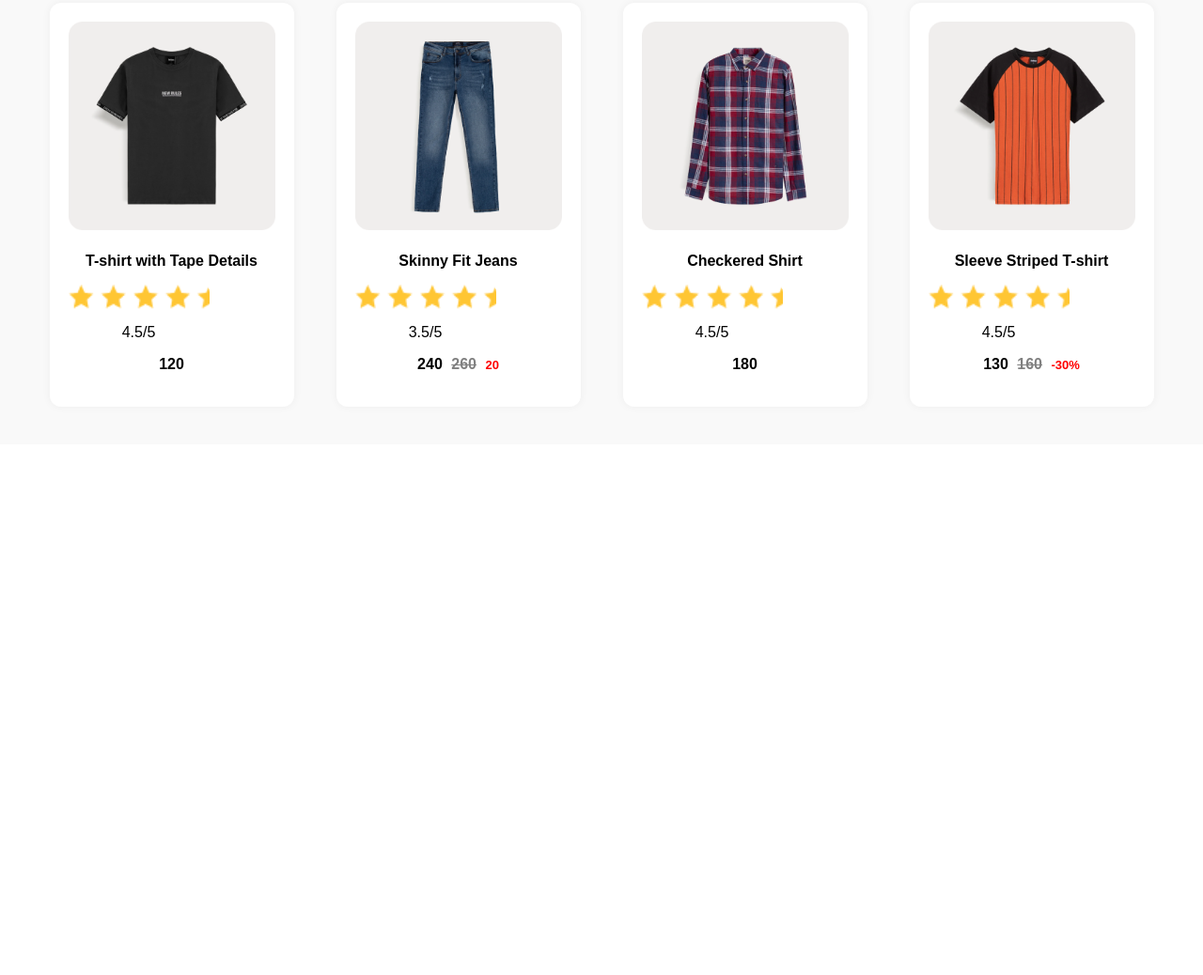
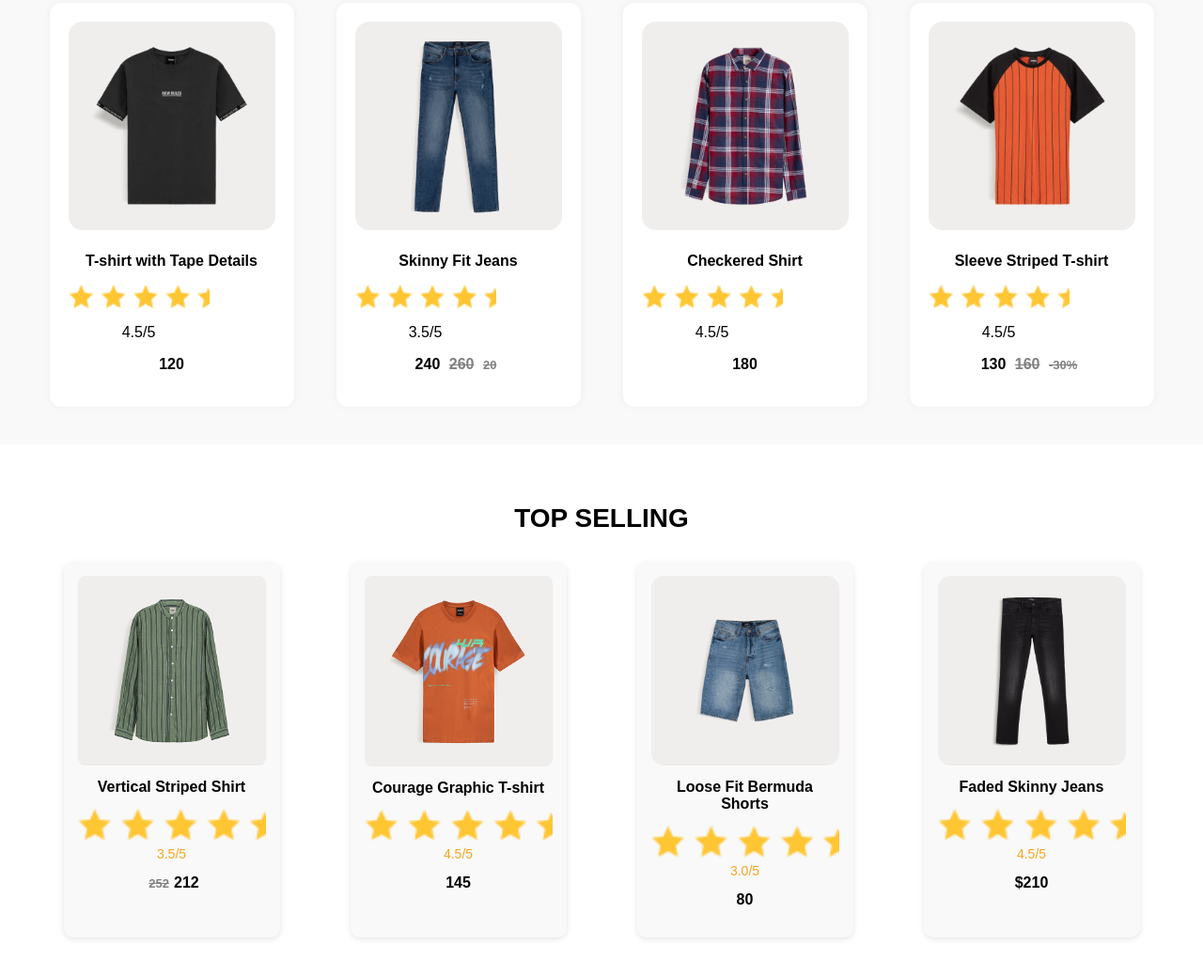
Before and after one commit to sikal-aymen/shop-co, a plain HTML site: page index.html in a window 1280 px wide. Shown: the part 872-1910 px from the top of the page at 94% size. Before the commit the page ends 1345 px from the top, so only its background shows below. Drawn offline with Linux system fonts and the light colour scheme.

Commit message:
top selling

```diff
--- a/index.html
+++ b/index.html
@@ -81,6 +81,34 @@
     </div>
     </div>
 </section>
-
+<section class="top-selling">
+    <h2>TOP SELLING</h2>
+    <div class="products">
+    <div class="product">
+        <img src="image/image 7r'.png" alt="Vertical Striped Shirt">
+        <h3>Vertical Striped Shirt</h3>
+        <p class="rating"><img src="image/Frame 10.png" alt=""> 3.5/5</p>
+        <p class="price"><span class="discount">252</span>212</p>
+    </div>
+    <div class="product">
+        <img src="image/rrrr.png" alt="Courage Graphic T-shirt">
+        <h3>Courage Graphic T-shirt</h3>
+        <p class="rating"><img src="image/Frame 10.png" alt="">4.5/5</p>
+        <p class="price">145</p>
+    </div>
+    <div class="product">
+        <img src="image/Frame 346.png" alt="Loose Fit Bermuda Shorts">
+        <h3>Loose Fit Bermuda Shorts</h3>
+        <p class="rating"><img src="image/Frame 10.png" alt="">3.0/5</p>
+        <p class="price">80</p>
+    </div>
+    <div class="product">
+        <img src="image/Frame 38y.png" alt="Faded Skinny Jeans">
+        <h3>Faded Skinny Jeans</h3>
+        <p class="rating"><img src="image/Frame 10.png" alt="">4.5/5</p>
+        <p class="price">$210</p>
+    </div>
+    </div>
+</section>
 </body>
 </html>
--- a/style/style.css
+++ b/style/style.css
@@ -187,3 +187,52 @@ button{padding: 10px 25px;
     margin-left: 5px;
     font-size: 13px;
 }
+.top-selling {
+    padding: 40px;
+    text-align: center;
+}
+
+.top-selling h2 {
+    font-size: 28px;
+    margin-bottom: 30px;
+}
+
+.products {
+    display: flex;
+    justify-content: space-around;
+    flex-wrap: wrap;
+    gap: 20px;
+}
+
+.product{background: #f9f9f9;
+    padding: 15px;
+    border-radius: 10px;
+    width: 200px;
+    box-shadow: 0 2px 6px rgba(0,0,0,0.1);
+}
+
+.product img {
+    width: 100%;
+    border-radius: 8px;
+}
+
+.product h3 {
+    font-size: 16px;
+    margin: 10px 0 5px;
+}
+
+.rating {
+    color: #f5a623;
+    font-size: 14px;
+}
+
+.price {
+    font-weight: bold;
+    margin-top: 5px;
+}
+
+.discount {
+    text-decoration: line-through;
+    color: gray;
+    margin-right: 5px;
+}
```
Also changed, not shown: image/Frame 346.png (added), image/Frame 38y.png (added), image/Frame 61.png (added), image/image 7r'.png (added), image/rrrr.png (added).
